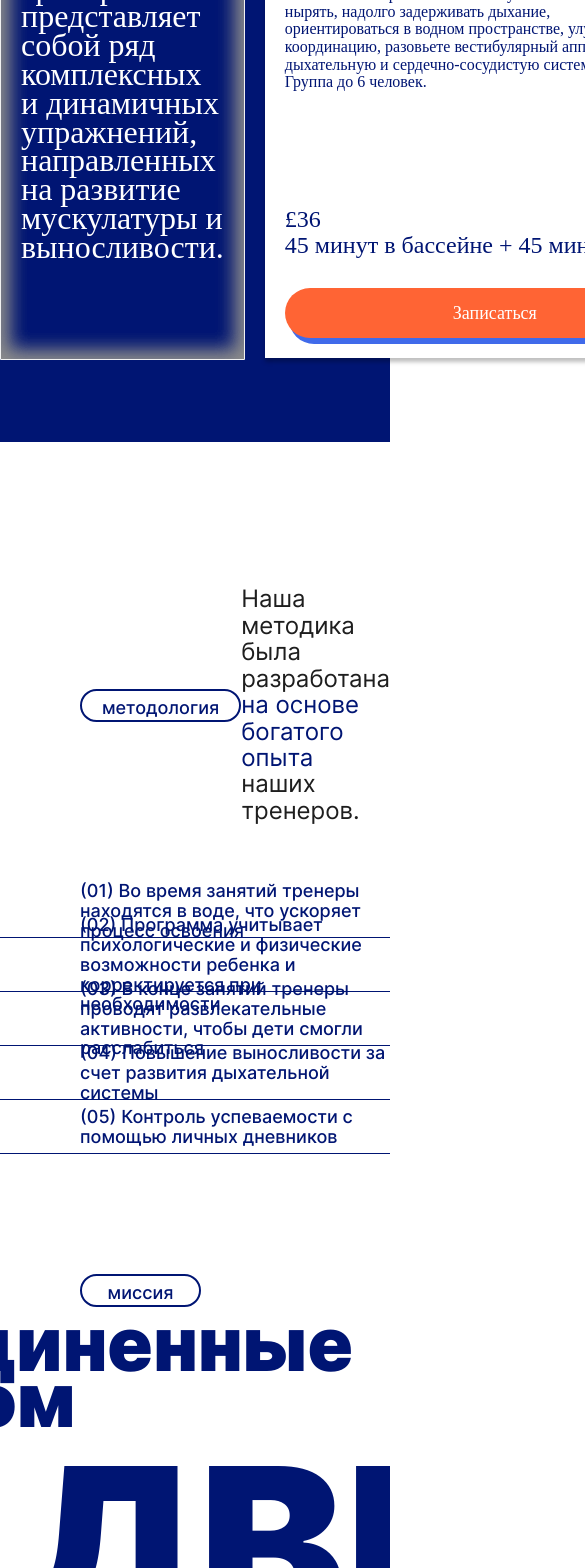
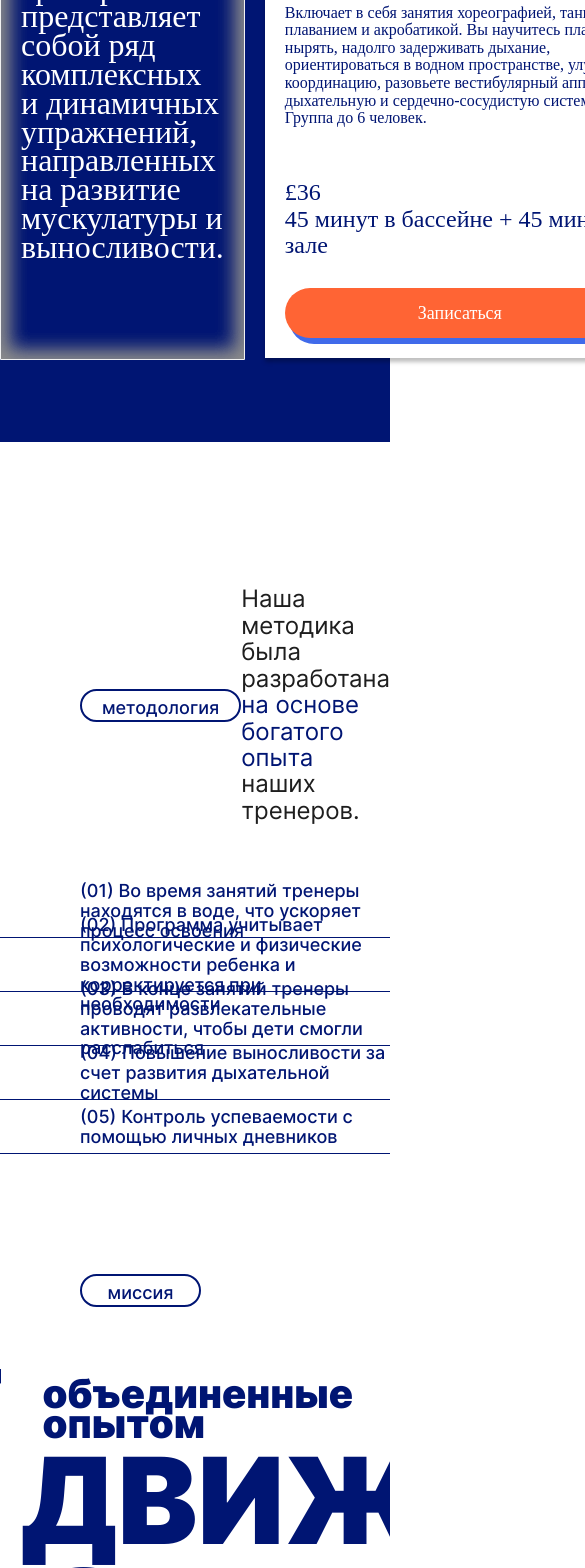
Before and after one commit to valvdov/LiutSwim, a React (Create React App) app: page / in a window 390 px wide. Shown: the part 4759-6327 px from the top of the page, 585 px wide, since content can reach past the window. Built offline with nearby package versions, Linux system fonts and the light colour scheme.

Commit message:
add optimisation from 2k to 1230px, change wrong review, need optimisation for mobile, some info for cards, submit form logic, popup with selected service

```diff
--- a/src/blocks/advantages.css
+++ b/src/blocks/advantages.css
@@ -26,7 +26,9 @@
 .benefits-content {
     display: flex;
     margin-top: 20px;
-    justify-content: center;
+    margin-left: 82px;
+    margin-right: 82px;
+    justify-content: space-between;
 }
 
 
@@ -34,8 +36,12 @@
     color: #001573;
     font-size: 70px; /* Вы можете увеличить размер шрифта, если нужно */
     font-weight: 600;
-    max-width: 740px; /* Ограничение ширины текста для соответствия дизайну */
+    max-width: 725px; /* Ограничение ширины текста для соответствия дизайну */
     line-height: 95%; /* Регулировка межстрочного интервала */
+}
+
+.benefits-main-text__lang_en h1 {
+    max-width: 500px;
 }
 
 
@@ -107,9 +113,14 @@
     height: 24px;
 }
 
-.benefits-list div {
+/* Добавьте медиа-запросы для адаптивного дизайна, если это необходимо */
+
+@media (max-width: 1332px) {
+    .benefits-main-text h1 {
+        font-size: 50px;
+        max-width: 580px;
+    }
 }
-/* Добавьте медиа-запросы для адаптивного дизайна, если это необходимо */
 @media (max-width: 768px) {
     .benefits-content {
         flex-direction: column; /* Столбцы для мобильных устройств */
--- a/src/blocks/loyalty.css
+++ b/src/blocks/loyalty.css
@@ -124,6 +124,37 @@ sub {
 }
 
 /* Добавьте медиа-запросы для адаптивности */
+@media (max-width: 1600px) {
+    sub {
+        font-size: 35%;
+    }
+}
+
+@media (max-width: 1429px) {
+    sub {
+        font-size: 25%;
+    }
+}
+
+@media (max-width: 1284px) {
+    sub {
+        font-size: 20%;
+    }
+}
+
+@media (max-width: 1268px) {
+    .duration {
+        font-size: 150px;
+    }
+    .discount {
+        font-size: 250px;
+    }
+    .additional-discount {
+        font-size: 116px;
+    }
+}
+
+
 @media (max-width: 768px) {
     .main-offer {
         font-size: 2.5rem;
--- a/src/blocks/mission.css
+++ b/src/blocks/mission.css
@@ -49,7 +49,7 @@
 
 .main-text__lang_en {
     font-size: 380px; /* Размер шрифта для главного текста */
-    margin-bottom: 90px;
+    margin-bottom: 15px;
 }
 
 
@@ -120,3 +120,75 @@
     width: 98px;
     height: 81px;
 }
+
+@media (max-width: 1600px) {
+    .main-text {
+        font-size: 180px;
+    }
+    .main-text_low {
+        font-size: 220px;
+    }
+    .overlay-text {
+        font-size: 65px;
+    }
+    .main-text__lang_en {
+        font-size: 280px;
+    }
+    .main-text_low__lang-en {
+        font-size: 320px;
+    }
+}
+
+@media (max-width: 1429px) {
+    .main-text {
+        font-size: 160px;
+    }
+    .main-text_low {
+        font-size: 200px;
+    }
+    .overlay-text {
+        font-size: 60px;
+    }
+    .main-text__lang_en {
+        font-size: 260px;
+    }
+    .main-text_low__lang-en {
+        font-size: 300px;
+    }
+}
+
+@media (max-width: 1332px) {
+    .main-text {
+        font-size: 140px;
+    }
+    .main-text_low {
+        font-size: 180px;
+    }
+    .overlay-text {
+        font-size: 50px;
+    }
+    .main-text__lang_en {
+        font-size: 240px;
+    }
+    .main-text_low__lang-en {
+        font-size: 280px;
+    }
+}
+
+@media (max-width: 1284px) {
+    .main-text {
+        font-size: 120px;
+    }
+    .main-text_low {
+        font-size: 160px;
+    }
+    .overlay-text {
+        font-size: 40px;
+    }
+    .main-text__lang_en {
+        font-size: 220px;
+    }
+    .main-text_low__lang-en {
+        font-size: 260px;
+    }
+}
--- a/src/blocks/question.css
+++ b/src/blocks/question.css
@@ -35,7 +35,7 @@
 }
 
 .question_text_third__lang-en {
-    max-width: 700px;
+    max-width: 600px;
 }
 
 .question_button {
@@ -50,7 +50,7 @@
     font-weight: 500;
     line-height: 110%;
     /* Отступ сверху для кнопки */
-    margin: 20px 83px 45px;
+    margin: 20px auto 45px;
     cursor: pointer; /* Курсор в виде пальца при наведении на кнопку */
     box-shadow: 4px 6px 0 0 #406AEA;
 }
@@ -58,3 +58,37 @@
 .question_button:hover {
     background-color: #f27d30;
 }
+
+@media (max-width: 1429px) {
+    .question_text{
+    font-size: 70px;
+    }
+
+    .question_text_third__lang-en {
+        max-width: 550px;
+    }
+}
+
+@media (max-width: 1378px) {
+    .question_text{
+        font-size: 60px;
+    }
+
+    .question_text_third__lang-en {
+        max-width: 500px;
+    }
+}
+
+@media (max-width: 1332px) {
+    .question_text{
+        font-size: 50px;
+    }
+
+    .question_text_third__lang-en {
+        max-width: 400px;
+    }
+
+    .question_text_third {
+        max-width: 400px;
+    }
+}
--- a/src/blocks/register.css
+++ b/src/blocks/register.css
@@ -90,4 +90,23 @@
     background-color: #f27d30;
 }
 
-/* Медиа-запросы и другие стили для адаптивности и точной настройки */
+@media (max-width: 1600px) {
+    .discount-header {
+        font-size: 140px;
+    }
+    .lesson {
+        margin-right: 12%;
+    }
+}
+
+@media (max-width: 1429px) {
+    .discount-header {
+        font-size: 130px;
+    }
+}
+
+@media (max-width: 1284px) {
+    .discount-header{
+        font-size: 110px;
+    }
+}
--- a/src/blocks/services.css
+++ b/src/blocks/services.css
@@ -155,7 +155,7 @@
 }
 
 .signup-button {
-   width: 420px;
+    width: 420px;
     height: 50px;
     background-color: #FF6434;
     border-radius: 100px;
@@ -225,4 +225,33 @@
     box-shadow: 5px 1px 0 #406AEA;
 }
 
-/* Дополнительные медиа-запросы и стили по необходимости */
+
+@media (max-width: 1429px) {
+    .card {
+        max-width: 390px;
+    }
+
+    .signup-button {
+        width: 390px;
+    }
+}
+
+@media (max-width: 1332px) {
+    .card {
+        max-width: 370px;
+    }
+
+    .signup-button {
+        width: 370px;
+    }
+}
+
+@media (max-width: 1284px) {
+    .card {
+        max-width: 350px;
+    }
+
+    .signup-button {
+        width: 350px;
+    }
+}
--- a/src/components/Advantages.js
+++ b/src/components/Advantages.js
@@ -9,7 +9,7 @@ function Advantages({language}) {
         <div className="benefits-container">
             <button className="benefits-button">{t.benefits_button}</button>
             <div className="benefits-content">
-                <div className="benefits-main-text">
+                <div className={`benefits-main-text ${language === "ru" ? "" : "benefits-main-text__lang_en"}`}>
                     <h1>{t.benefits_main_text} <span>{t.benefits_main_text_span}</span> <span>{t.benefits_main_text_span_second}</span> {t.benefits_main_text_end}</h1>
                 </div>
                 <div className="benefits-list">
--- a/src/data/dataReviews.js
+++ b/src/data/dataReviews.js
@@ -23,7 +23,7 @@ const reviewsData = [
             en: 'Irina Minakova',
         },
         review_content: {
-            ru: 'Я тоже хочу оставить отзыв, у нас было одно пробное занятие с Сашей. Очень довольны! Дочка 3х лет сразу привыкла к ней, получился очень хороший тандем. С детьми ладят хорошо, даже с такими малышами как моя. Нам пока неудобно ходить так как у нас ещё есть дневной сон и я просто физически не успеваю её собрать и доехать до центра после сна. Ждём когда перестанем спать днем и снова начнём с удовольствием.',
+            ru: 'Саша - замечательный тренер! Очень рекомендуем.',
             en: `Sasha is a wonderful coach! Highly recommended`,
         },
         hashtag: {
```
